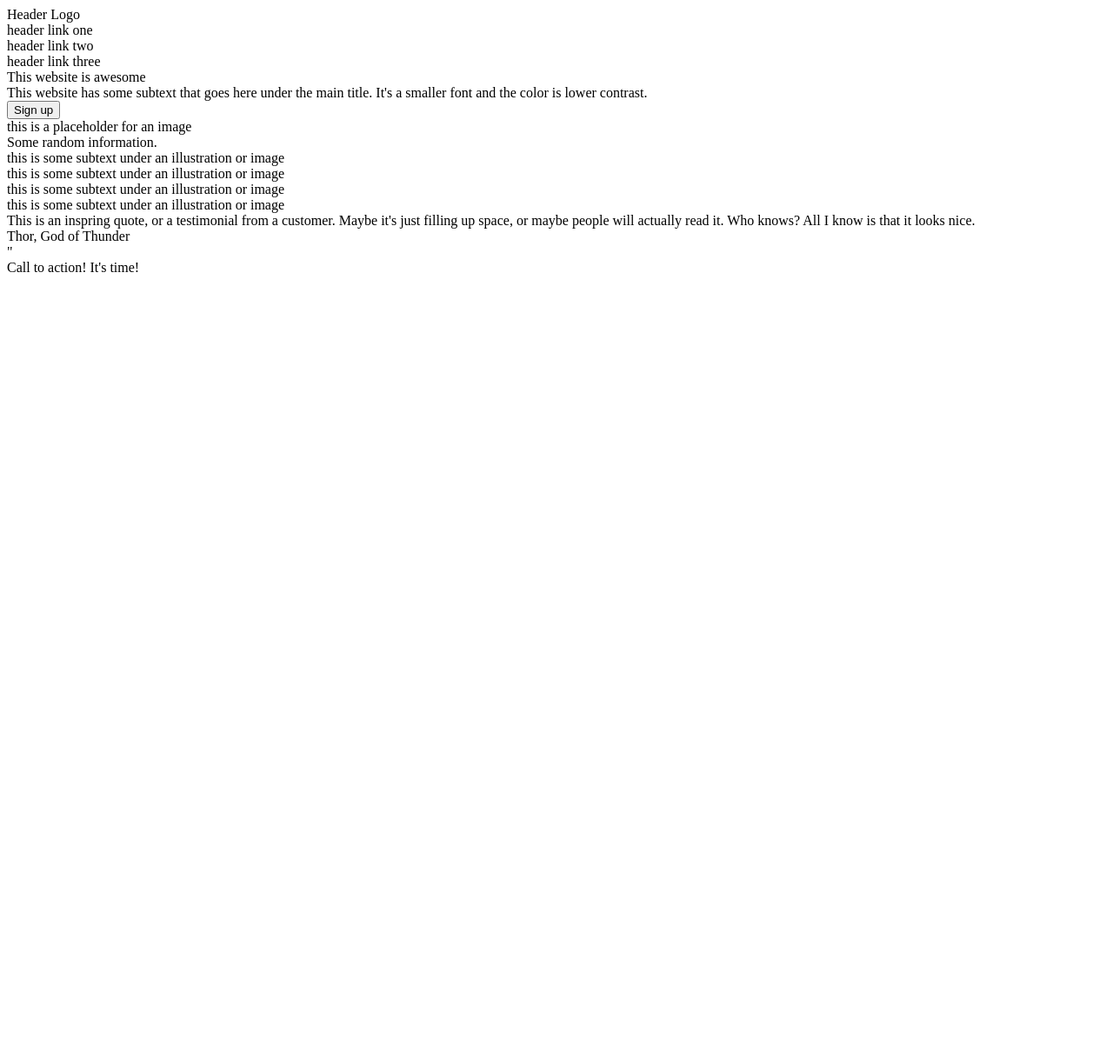
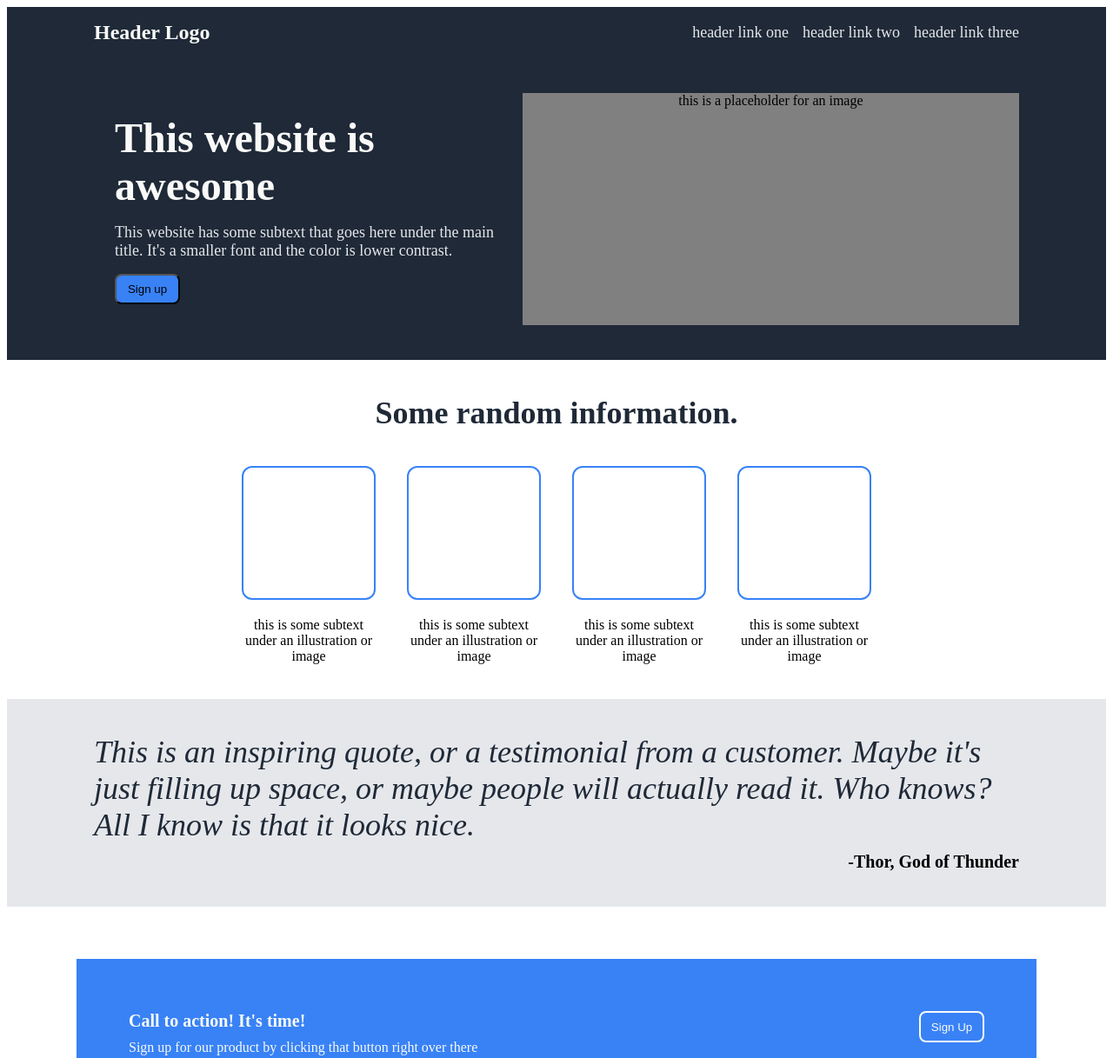
Before and after one commit to BeachBum23/TOP_Flexbox_Project, a plain HTML site: page index.html in a window 1280 px wide. Shown: the top 1217 px of the page at 87% size. Before the commit the page ends 800 px from the top, so only its background shows below. Drawn offline with Linux system fonts and the light colour scheme.

Commit message:
Complete html and css files. Add all elements to CSS and structure with containers. Then create CSS File to modify these containers to the desired layout.

```diff
--- a/index.html
+++ b/index.html
@@ -8,21 +8,26 @@
 </head>
 <body>
     <header>
-        <div id="logo"> Header Logo</div>
-        <div class="header-link"> header link one</div>
-        <div class="header-link"> header link two</div>
-        <div class="header-link"> header link three</div>
+        <div id="header-logo"> Header Logo</div>
+        <div id="header-links-container">
+            <div class="header-link"> <a href="https://www.google.com" target="_blank" rel="noopener noreferrer">header link one </a></div>
+            <div class="header-link"> <a href="https://www.google.com" target="_blank" rel="noopener noreferrer">header link two</a></div>
+            <div class="header-link"> <a href="https://www.google.com" target="_blank" rel="noopener noreferrer">header link three</a></div>
+        </div>
     </header>
 
-    <Section1>
+    <div id="Section1">
+        <div id="Section1-text-container">
             <div id="Section1-title"> This website is awesome</div>
             <div id="Section1-text">This website has some subtext that goes here under the main title. It's a smaller font and the color is lower contrast.</div>
             <button id="Section1-button">Sign up</button>
-        <div id=""Section1-image>this is a placeholder for an image</div>
-    </Section1>
+        </div>
+        <div id="Section1-image">this is a placeholder for an image</div>
+    </div>
 
-    <Section2>
+    <div id="Section2">
         <div id="Section2-title">Some random information.</div>
+        <div id="Section2-slots">
             <div class="Section2-container">
                 <div class="Section2-picture"></div>
                 <div class="Section2-text">this is some subtext under an illustration or image</div>
@@ -39,19 +44,24 @@
                 <div class="Section2-picture"></div>
                 <div class="Section2-text">this is some subtext under an illustration or image</div>
             </div>
-    </Section2>
+        </div>
+    </div>
 
-    <Section3>
-        <div id="Section3-quote">This is an inspring quote, or a testimonial from a customer. Maybe it's just filling up space, or maybe people will actually read it. Who knows? All I know is that it looks nice.</div>
-        <div id="Section3-author">Thor, God of Thunder</div>"
-    </Section3>
+    <div id="Section3">
+        <div id="Section3-quote">This is an inspiring quote, or a testimonial from a customer. Maybe it's just filling up space, or maybe people will actually read it. Who knows? All I know is that it looks nice.</div>
+        <div id="Section3-author">-Thor, God of Thunder</div>
+    </div>
 
-    <Section4>
-        <div id="Section4-container">
-            <div class="Section4-"
-                <div id="Section4-title">Call to action! It's time!</div>
-            <div id
-    </Section4>
-    <footer></footer>
+    <div id="Section4">
+        <div class="Section4-content">
+            <div id="Section4-title"> Call to action! It's time!</div>
+            <div id="Section4-text"> Sign up for our product by clicking that button right over there</div>
+        </div>
+        <button id="Section4-button">Sign Up</button>
+    </div>
+
+    <footer>
+        <div id="Footer-text">Copyright @ The Odin Project 2021</div>
+    </footer>
 </body>
 </html>
--- a/style.css
+++ b/style.css
@@ -0,0 +1,156 @@
+body {
+    display: flex;
+    flex-direction: column;
+}
+
+header, footer {
+    display: flex;
+    align-items: center;
+    padding: 16px 100px;
+    background-color: #1F2937;
+}
+
+#header-logo {
+    color: #F9FAF8;
+    font-size: 24px;
+    font-weight: bold;
+    margin-right: auto;
+}
+
+.header-link, #Section1-text{
+    color: #E5E7EB;
+    font-size: 18px;
+}
+
+a {
+    text-decoration: none;
+    color: #E5E7EB;
+}
+
+#header-links-container {
+    display: flex;
+    gap: 16px;
+}
+
+#Section1 {
+    display: flex;
+    align-items: center;
+    padding: 40px 100px;
+    background-color: #1F2937;
+}
+
+#Section1-title {
+    color: #F9FAF8;
+    font-size: 48px;
+    font-weight: bold;
+}
+
+#Section1-image {
+    background-color: gray;
+    align-self: stretch;
+    text-align: center;
+    width: 100%;
+}
+
+#Section1-text-container {
+    padding: 24px;
+    display: flex;
+    flex-direction: column;
+    gap: 16px;
+}
+
+button {
+    width: 75px;
+    background-color: #3882F6;
+    padding: 8px;
+    border-radius: 8px;
+}
+
+#Section2, .Section2-container {
+    display: flex;
+    flex-direction: column;
+    align-items: center;
+}
+
+#Section2 {
+    padding: 40px 100px;
+}
+
+.Section2-container {
+    width: 150px;
+}
+
+#Section2-title {
+    font-size: 36px;
+    font-weight: bolder;
+    color: #1F2937;
+    margin-bottom: 40px;
+}
+
+#Section2-slots {
+    display: flex;
+    gap: 40px;
+}
+
+.Section2-picture {
+    width: 150px;
+    height: 150px;
+    border: 2px solid #3882F6;
+    border-radius: 12px;
+    margin-bottom: 20px;
+}
+
+.Section2-text {
+    text-align: center;
+}
+
+#Section3 {
+    display: flex;
+    flex-direction: column;
+    gap: 10px;
+    background-color: #E5E7EB;
+    padding: 40px 100px;
+}
+
+#Section3-quote {
+    font-size: 36px;
+    font-style: italic;
+    color: #1F2937;
+    font-weight: 100;
+}
+
+#Section3-author {
+    font-weight: bold;
+    display: flex;
+    margin-left: auto;
+    font-size: 20px;
+}
+
+#Section4 {
+    display: flex;
+    margin: 60px 80px;
+    padding: 60px;
+    background-color: #3882F6
+}
+
+#Section4-title, #Section4-text {
+    color: #F9FAF8;
+}
+
+#Section4-title {
+    font-weight: bold;
+    margin-bottom: 10px;
+    font-size: 20px;
+}
+
+#Section4-button {
+    margin-left: auto;
+    height: 36px;
+    border: 2px solid #F9FAF8;
+    color: #F9FAF8
+}
+
+footer {
+    color: #E5E7EB;
+    justify-content: center;;
+}
```
Lines whose indentation alone changed are shown as unchanged.
